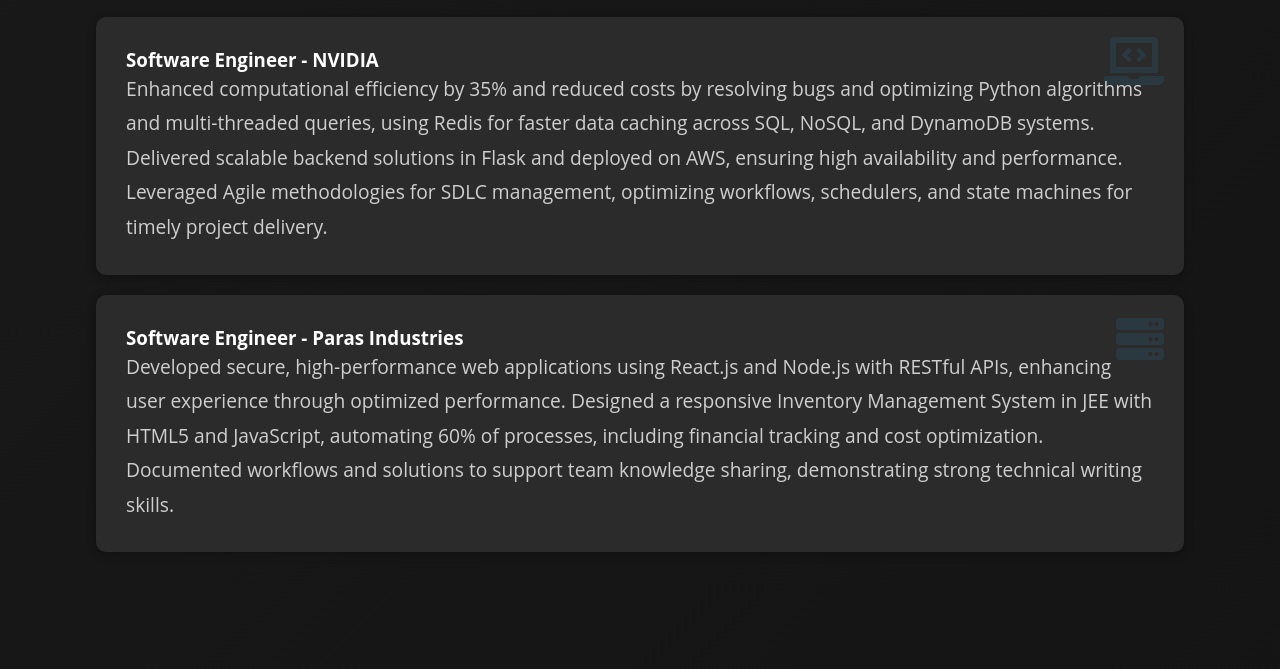
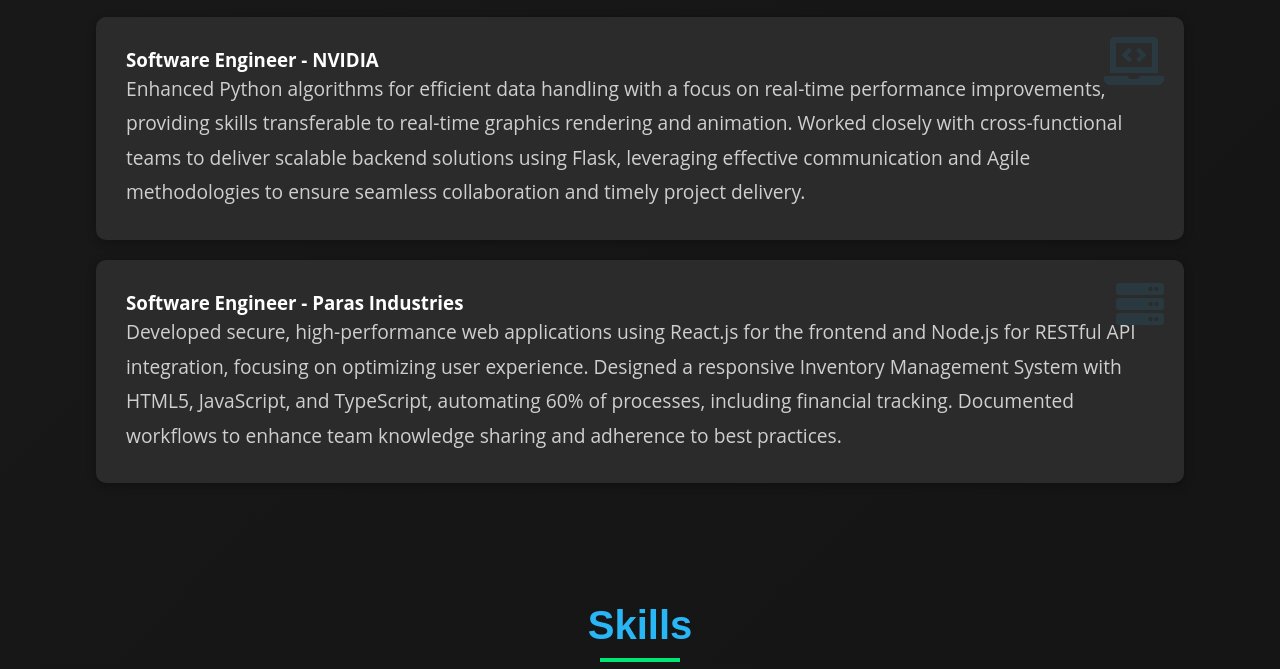
Before and after one commit to nileshparmar0/Nilesh-Portfolio, a plain HTML site: page index.html in a window 1280 px wide. Shown: the part 2716-3385 px from the top of the page. Drawn offline with Linux system fonts and the light colour scheme.

Commit message:
Update index.html

```diff
--- a/index.html
+++ b/index.html
@@ -95,25 +95,22 @@
             <div class="experience-item">
                 <i class="fas fa-laptop-code"></i>
                 <h3>Software Engineer - NVIDIA</h3>
-                <p>Enhanced computational efficiency by 35% and reduced costs by
-            resolving bugs and optimizing Python algorithms and multi-threaded
-            queries, using Redis for faster data caching across SQL, NoSQL, and
-            DynamoDB systems. Delivered scalable backend solutions in Flask and
-            deployed on AWS, ensuring high availability and performance.
-            Leveraged Agile methodologies for SDLC management, optimizing
-            workflows, schedulers, and state machines for timely project
-            delivery.</p>
+                <p>Enhanced Python algorithms for efficient data handling with a focus
+            on real-time performance improvements, providing skills transferable
+            to real-time graphics rendering and animation. Worked closely with
+            cross-functional teams to deliver scalable backend solutions using
+            Flask, leveraging effective communication and Agile methodologies to
+            ensure seamless collaboration and timely project delivery.</p>
             </div>
             <div class="experience-item">
                 <i class="fas fa-server"></i>
                 <h3>Software Engineer - Paras Industries</h3>
                 <p>Developed secure, high-performance web applications using React.js
-            and Node.js with RESTful APIs, enhancing user experience through
-            optimized performance. Designed a responsive Inventory Management
-            System in JEE with HTML5 and JavaScript, automating 60% of
-            processes, including financial tracking and cost optimization.
-            Documented workflows and solutions to support team knowledge
-            sharing, demonstrating strong technical writing skills.</p>
+            for the frontend and Node.js for RESTful API integration, focusing
+            on optimizing user experience. Designed a responsive Inventory
+            Management System with HTML5, JavaScript, and TypeScript, automating
+            60% of processes, including financial tracking. Documented workflows
+            to enhance team knowledge sharing and adherence to best practices.</p>
             </div>
         </div>
     </section>
```
